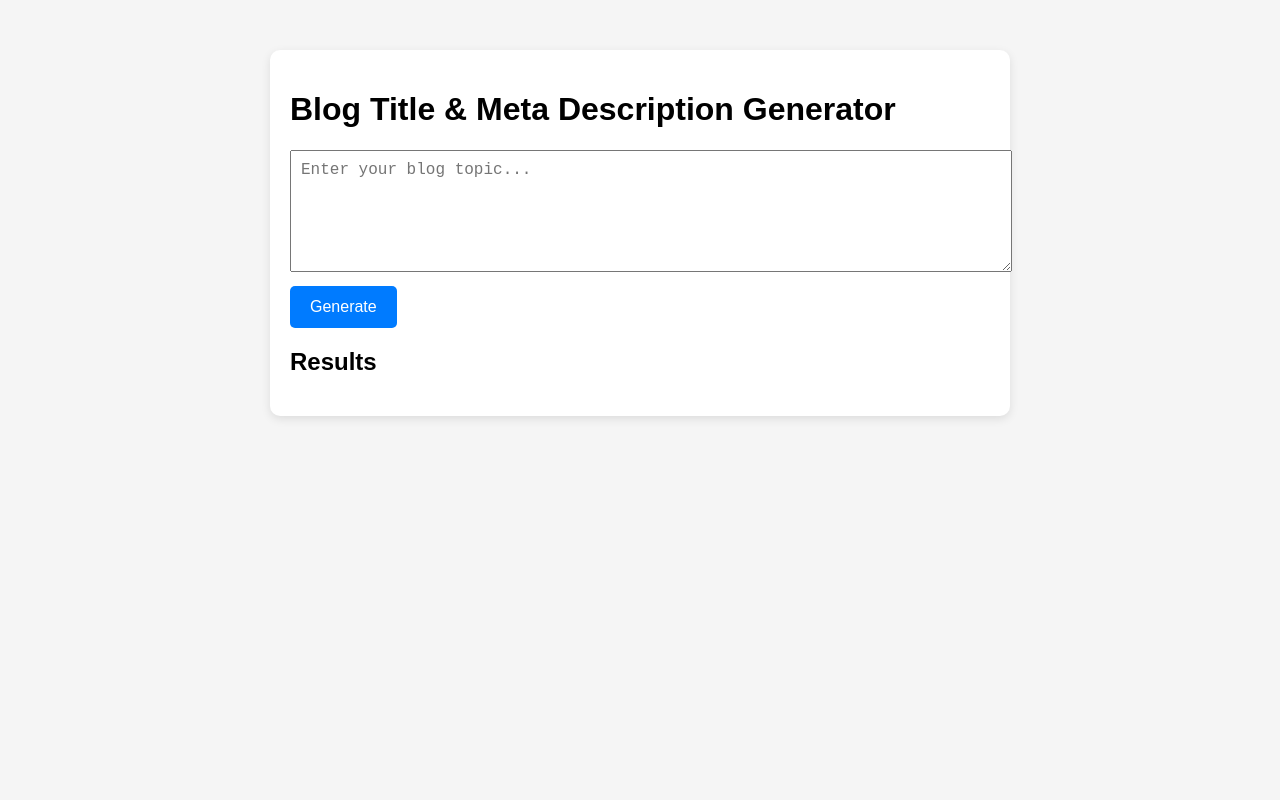
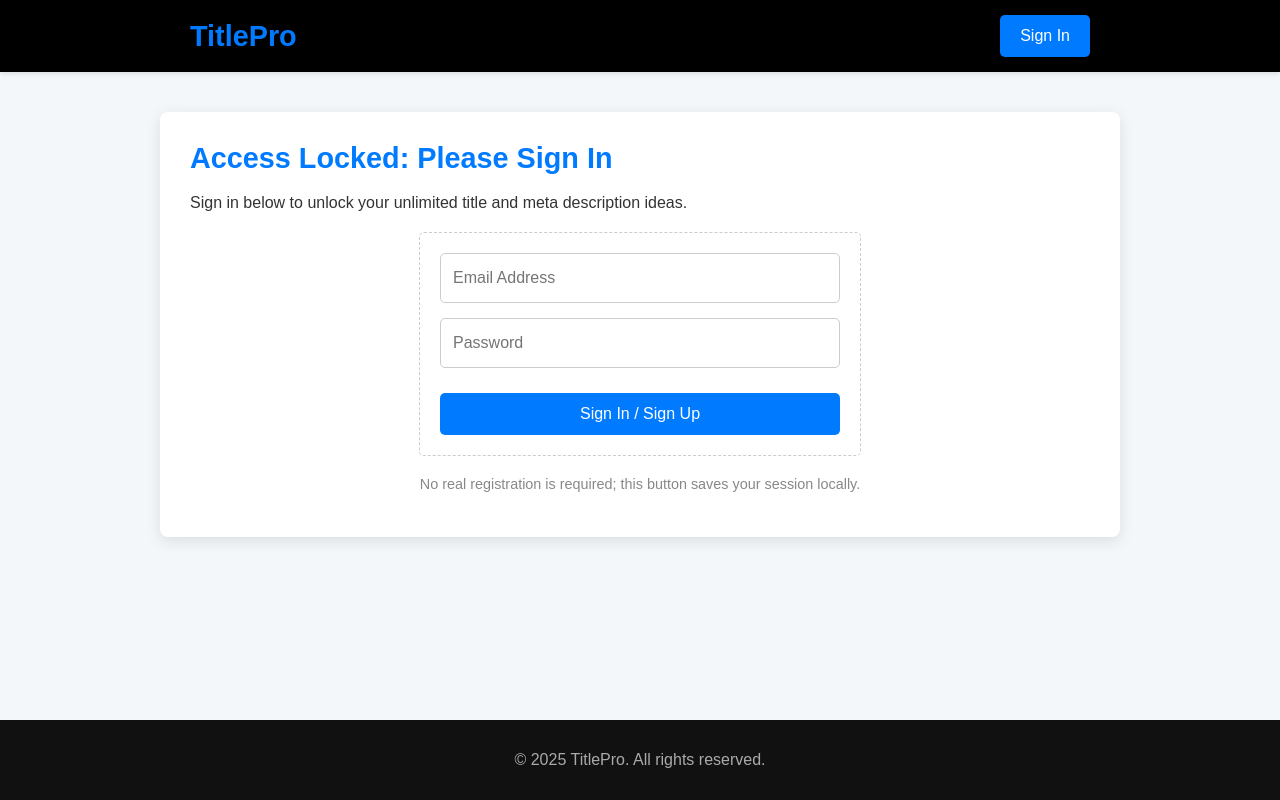
Before and after one commit to zangetsu13h13-byte/title-meta-generator, a website: page index.html in a window 1280 px wide. Drawn offline with Linux system fonts and the light colour scheme.

Commit message:
feat: added black/blue theme, header/footer, and mock authentication gate

```diff
--- a/index.html
+++ b/index.html
@@ -3,20 +3,44 @@
 <head>
   <meta charset="UTF-8">
   <meta name="viewport" content="width=device-width, initial-scale=1.0">
-  <title>Blog Title & Meta Description Generator</title>
+  <title>Title & Meta Generator — Login</title>
   <link rel="stylesheet" href="style.css">
 </head>
 <body>
-  <div class="container">
-    <h1>Blog Title & Meta Description Generator</h1>
-    <textarea id="topic" placeholder="Enter your blog topic..."></textarea>
-    <button id="generateBtn">Generate</button>
+    <header>
+        <div class="header-content">
+            <span class="logo">TitlePro</span>
+            <button id="authBtn" class="primary-btn"></button>
+        </div>
+    </header>
+
+    <main class="container">
+        <div id="auth-gate" style="display: none;">
+            <h1>Access Locked: Please Sign In</h1>
+            <p>Sign in below to unlock your unlimited title and meta description ideas.</p>
+            <div class="auth-form">
+                <input type="email" placeholder="Email Address">
+                <input type="password" placeholder="Password">
+                <button id="loginBtn" class="primary-btn">Sign In / Sign Up</button>
+            </div>
+            <p class="mock-info">No real registration is required; this button saves your session locally.</p>
+        </div>
+
+        <div id="app-content" style="display: none;">
+            <h1>Title & Meta Description Generator</h1>
+            <textarea id="topic" placeholder="Enter your blog topic or main keyword here..."></textarea>
+            <button id="generateBtn" class="primary-btn">Generate Ideas</button>
 
             <div id="results">
                 <h2>Results</h2>
                 <div id="output"></div>
             </div>
         </div>
+    </main>
+
+    <footer>
+        <p>&copy; 2025 TitlePro. All rights reserved.</p>
+    </footer>
 
     <script src="script.js"></script>
 </body>
--- a/script.js
+++ b/script.js
@@ -1,4 +1,49 @@
-document.getElementById("generateBtn").addEventListener("click", () => {
+// --- MOCK AUTHENTICATION LOGIC ---
+const authGate = document.getElementById('auth-gate');
+const appContent = document.getElementById('app-content');
+const loginBtn = document.getElementById('loginBtn');
+const authBtn = document.getElementById('authBtn');
+const generateBtn = document.getElementById('generateBtn');
+
+function checkAuthStatus() {
+    const isLoggedIn = localStorage.getItem('isLoggedIn');
+
+    if (isLoggedIn === 'true') {
+        // User is logged in: SHOW APP
+        document.title = "Title & Meta Generator";
+        authGate.style.display = 'none';
+        appContent.style.display = 'block';
+        authBtn.textContent = 'Sign Out';
+        authBtn.onclick = handleLogout;
+        setupGenerator();
+    } else {
+        // User is logged out: SHOW LOGIN GATE
+        document.title = "Sign In Required";
+        authGate.style.display = 'block';
+        appContent.style.display = 'none';
+        authBtn.textContent = 'Sign In';
+        authBtn.onclick = () => { /* Prevent action on main button click */ };
+        loginBtn.onclick = handleLogin;
+    }
+}
+
+function handleLogin() {
+    // This is the mock login: it saves the state locally
+    localStorage.setItem('isLoggedIn', 'true');
+    // Reload the page to transition to the app view
+    location.reload();
+}
+
+function handleLogout() {
+    // Clear the local login state
+    localStorage.removeItem('isLoggedIn');
+    // Reload the page to show the login view
+    location.reload();
+}
+
+// --- GENERATOR LOGIC (Same functional template code) ---
+function setupGenerator() {
+    generateBtn.addEventListener("click", () => {
         const topic = document.getElementById("topic").value.trim();
         const output = document.getElementById("output");
 
@@ -9,7 +54,7 @@ document.getElementById("generateBtn").addEventListener("click", () => {
 
         output.innerHTML = "<h3>Generating...</h3>";
 
-    // --- TEMPLATE LOGIC STARTS HERE ---
+        // --- TEMPLATE LOGIC ---
         const templates = [
             // 1. Title focused on SEO/list
             {
@@ -27,13 +72,12 @@ document.getElementById("generateBtn").addEventListener("click", () => {
                 meta: `A step-by-step tutorial on quickly implementing ${topic}. Achieve fast results without wasting time on complicated setups.`
             }
         ];
-    // --- TEMPLATE LOGIC ENDS HERE ---
 
-    let htmlOutput = "<h3>Generated Ideas:</h3>";
+        let htmlOutput = "";
 
         templates.forEach((item, index) => {
             htmlOutput += `
-            <div style="border: 1px solid #ccc; padding: 15px; margin-bottom: 15px; border-radius: 5px;">
+                <div class="result-box">
                     <h4>Idea ${index + 1}:</h4>
                     <p><strong>Title:</strong> ${item.title}</p>
                     <p><strong>Meta Description:</strong> ${item.meta}</p>
@@ -43,3 +87,7 @@ document.getElementById("generateBtn").addEventListener("click", () => {
 
         output.innerHTML = htmlOutput;
     });
+}
+
+// Start the application by checking the auth status
+checkAuthStatus();
--- a/style.css
+++ b/style.css
@@ -1,42 +1,138 @@
+/* Color Palette: Black (#000), White (#FFF), Blue (#007bff) */
+
+:root {
+    --color-primary: #007bff; /* Blue */
+    --color-secondary: #0056b3; /* Darker Blue for hover */
+    --color-text: #333; /* Dark Grey for body text */
+    --color-background: #f4f7f9; /* Off-White/Light Grey */
+    --color-light-bg: #fff; /* White */
+}
+
 body {
     font-family: Arial, sans-serif;
-  background: #f5f5f5;
+    background: var(--color-background);
     margin: 0;
     padding: 0;
+    color: var(--color-text);
+    display: flex;
+    flex-direction: column;
+    min-height: 100vh;
 }
 
-.container {
-  width: 80%;
-  max-width: 700px;
-  margin: 50px auto;
-  background: white;
-  padding: 20px;
-  border-radius: 10px;
-  box-shadow: 0 3px 10px rgba(0,0,0,0.1);
+/* --- Header & Footer --- */
+header {
+    background: #000; /* Black Header */
+    color: var(--color-light-bg);
+    padding: 15px 0;
+    box-shadow: 0 2px 5px rgba(0, 0, 0, 0.1);
 }
 
-textarea {
-  width: 100%;
-  height: 100px;
-  margin-bottom: 10px;
-  padding: 10px;
-  font-size: 16px;
+.header-content {
+    width: 90%;
+    max-width: 900px;
+    margin: 0 auto;
+    display: flex;
+    justify-content: space-between;
+    align-items: center;
 }
 
-button {
-  background: #007bff;
-  color: white;
+.logo {
+    font-size: 1.8em;
+    font-weight: bold;
+    color: var(--color-primary); /* Blue Logo */
+}
+
+footer {
+    background: #111; /* Darker Footer */
+    color: #aaa;
+    text-align: center;
+    padding: 15px 0;
+    margin-top: auto; /* Pushes footer to the bottom */
+    width: 100%;
+}
+
+/* --- Main Container & Typography --- */
+.container {
+    width: 90%;
+    max-width: 900px;
+    margin: 40px auto;
+    background: var(--color-light-bg);
+    padding: 30px;
+    border-radius: 8px;
+    box-shadow: 0 4px 15px rgba(0, 0, 0, 0.1);
+}
+
+h1 {
+    color: var(--color-primary);
+    margin-top: 0;
+    font-size: 1.8em;
+}
+
+h2 {
+    border-bottom: 2px solid var(--color-background);
+    padding-bottom: 5px;
+    color: #555;
+    font-size: 1.4em;
+    margin-top: 30px;
+}
+
+/* --- Form Elements --- */
+textarea, input[type="email"], input[type="password"] {
+    width: 100%;
+    min-height: 50px;
+    margin-bottom: 15px;
+    padding: 12px;
+    font-size: 16px;
+    border: 1px solid #ccc;
+    border-radius: 5px;
+    box-sizing: border-box; /* Include padding in element's total width/height */
+}
+
+.primary-btn {
+    background: var(--color-primary);
+    color: var(--color-light-bg);
     border: none;
     padding: 12px 20px;
     cursor: pointer;
     font-size: 16px;
     border-radius: 5px;
+    transition: background 0.3s ease;
+    width: auto; /* Default width */
 }
 
-button:hover {
-  background: #0056b3;
+.primary-btn:hover {
+    background: var(--color-secondary);
 }
 
+.auth-form {
+    max-width: 400px;
+    margin: 20px auto;
+    padding: 20px;
+    border: 1px dashed #ccc;
+    border-radius: 5px;
+}
+
+.auth-form .primary-btn {
+    width: 100%;
+    margin-top: 10px;
+}
+
+/* --- Results Area --- */
 #results {
     margin-top: 20px;
 }
+
+.result-box {
+    border: 1px solid #eee;
+    background: #f9f9f9;
+    padding: 15px;
+    margin-bottom: 15px;
+    border-left: 4px solid var(--color-primary);
+    border-radius: 4px;
+}
+
+.mock-info {
+    font-size: 0.9em;
+    color: #888;
+    text-align: center;
+}
```
Lines whose indentation alone changed are shown as unchanged.
